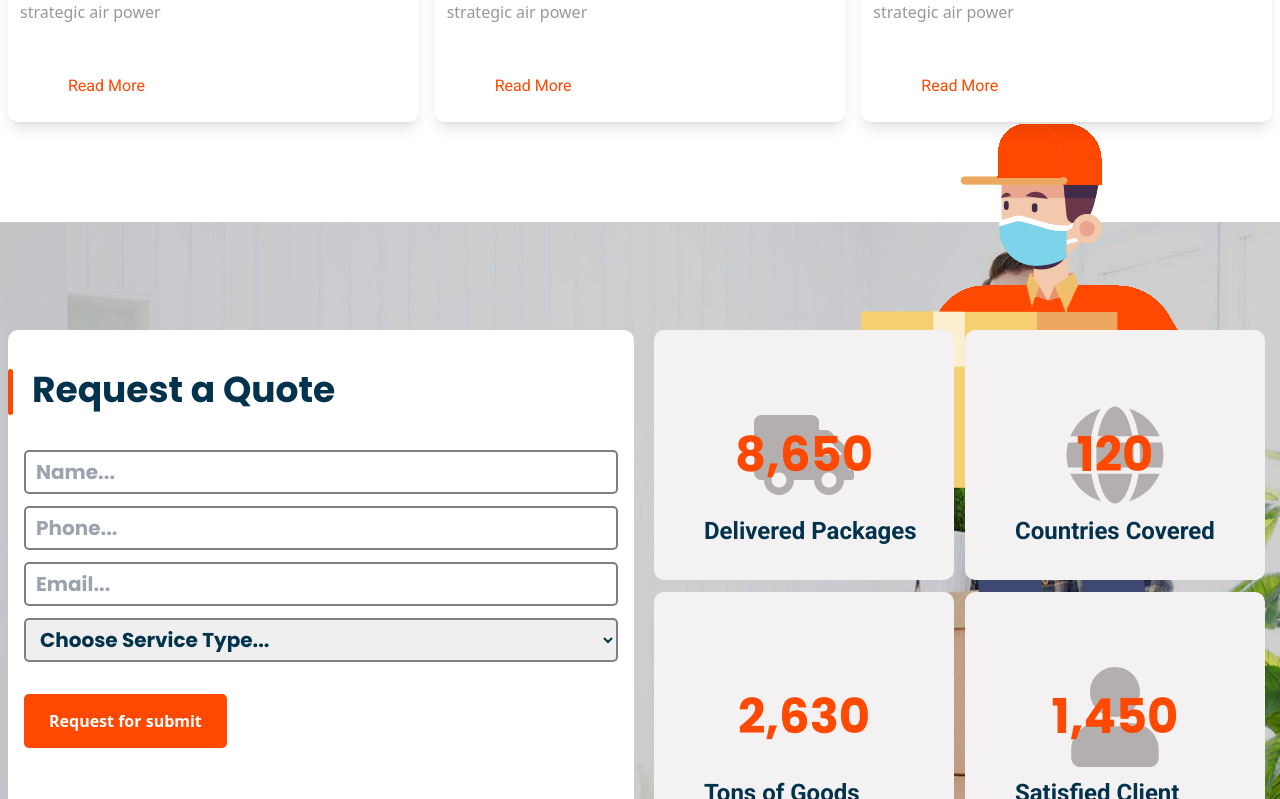
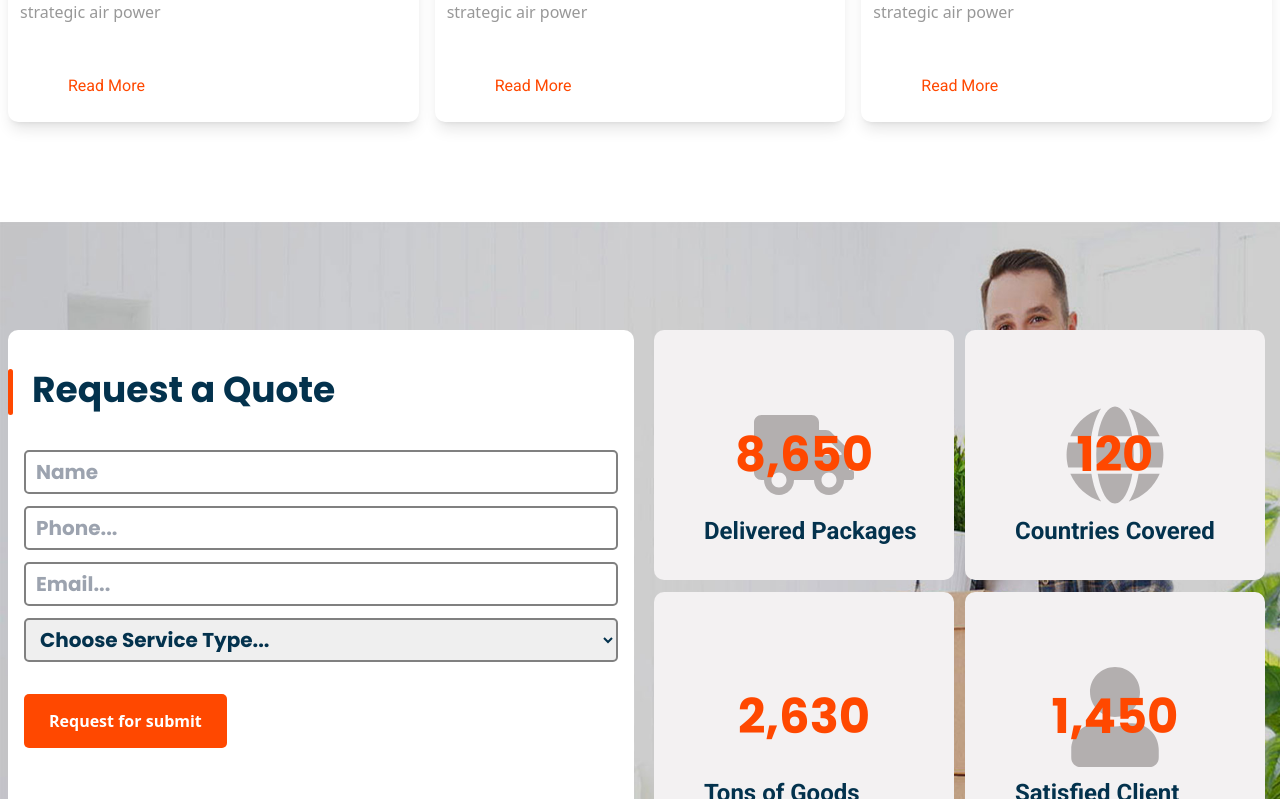
Before and after one commit to md-mostafiz181/Fast-Jao-React, a React (Vite) app: page / in a window 1280 px wide. Shown: the part 4161-4960 px from the top of the page. Built offline with nearby package versions, Linux system fonts and the light colour scheme; some icons are missing.

Commit message:
added contact details part

```diff
--- a/src/pages/Home/Contact/Contact.css
+++ b/src/pages/Home/Contact/Contact.css
@@ -4,7 +4,7 @@
    background-size: cover;
    background-repeat: no-repeat;
    position: relative;
-   z-index: -3;
+
 }
 
 #contact-part .contact-form{
@@ -66,9 +66,7 @@
 
 }
 
-#contact-part .contact-details{
-    z-index: -1;
-}
+
 #contact-part .contact-details .details-box{
     position: relative;
 }
@@ -97,6 +95,7 @@
 
 #contact-part .contact-details .details-box:hover .line{
     width: 100%;
+    cursor: pointer;
 }
 
 #contact-part .contact-details .details-box .icon{
@@ -108,18 +107,3 @@
 #contact-part .contact-details .details-box:hover .icon{
     transform: scale(1.4);
 }
-
-#contact-part .person {
-    position: absolute;
-    top: -98px;
-    right: 5px;
-    z-index: -2;
-}
-
-/* @keyframes updown{
-    from{
-        top: -108px;
-    }to{
-        top: -80px;
-    }
-} */
--- a/src/pages/Home/Contact/Contact.jsx
+++ b/src/pages/Home/Contact/Contact.jsx
@@ -1,10 +1,10 @@
 import React from 'react';
+import person from "../../../assets/images/person1.png"
 import "./Contact.css"
 import { FaTruck } from "react-icons/fa";
 import { FaGlobe } from "react-icons/fa";
 import { FaHouseChimneyWindow } from "react-icons/fa6";
 import { FaUser } from "react-icons/fa";
-import person from "../../../assets/images/person1.png"
 import Container from '../../../components/Container/Container';
 import CountUp from 'react-countup';
 
@@ -17,7 +17,7 @@ const Contact = () => {
                         <h1 className='lg:text-4xl md:text-2xl sm:text-1xl font-bold primaryFont primaryTextColor ps-6 py-10'>Request a Quote </h1>
 
                         <form action="" className='px-4'>
-                            <input type="text" name="name" id="name" className='name primaryFont primaryTextColor mb-3' placeholder='Name...' />
+                            <input type="text" name="name" id="name" className='name primaryFont primaryTextColor mb-3' placeholder='Name' />
 
                             <input type="number" name="phone" className='name primaryFont primaryTextColor mb-3' id="phone" placeholder='Phone...' />
 
@@ -91,9 +91,6 @@ const Contact = () => {
                 </div>
             </Container>
 
-            <div className="person">
-                <img src={person} alt="" />
-            </div>
 
         </div>
     );
```
